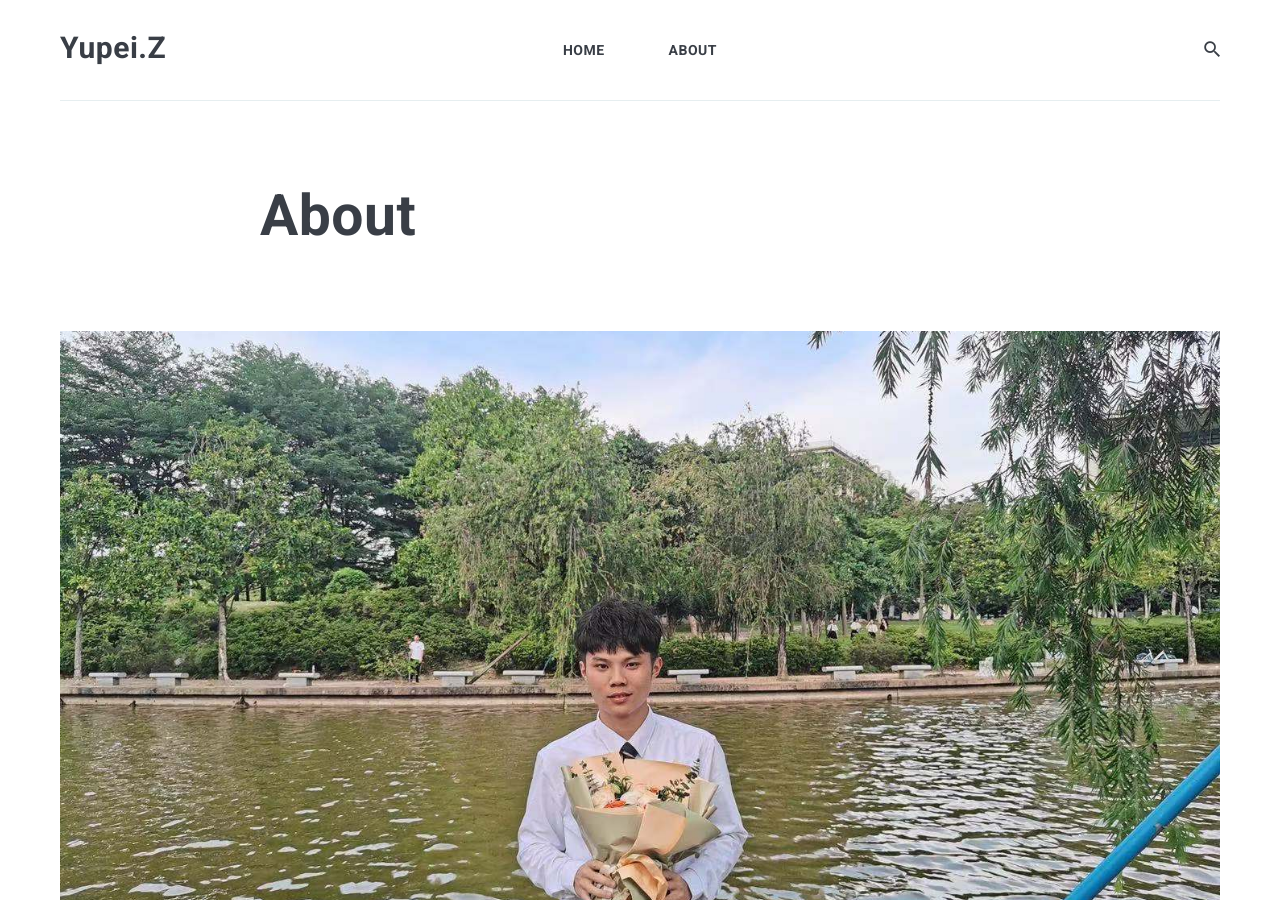
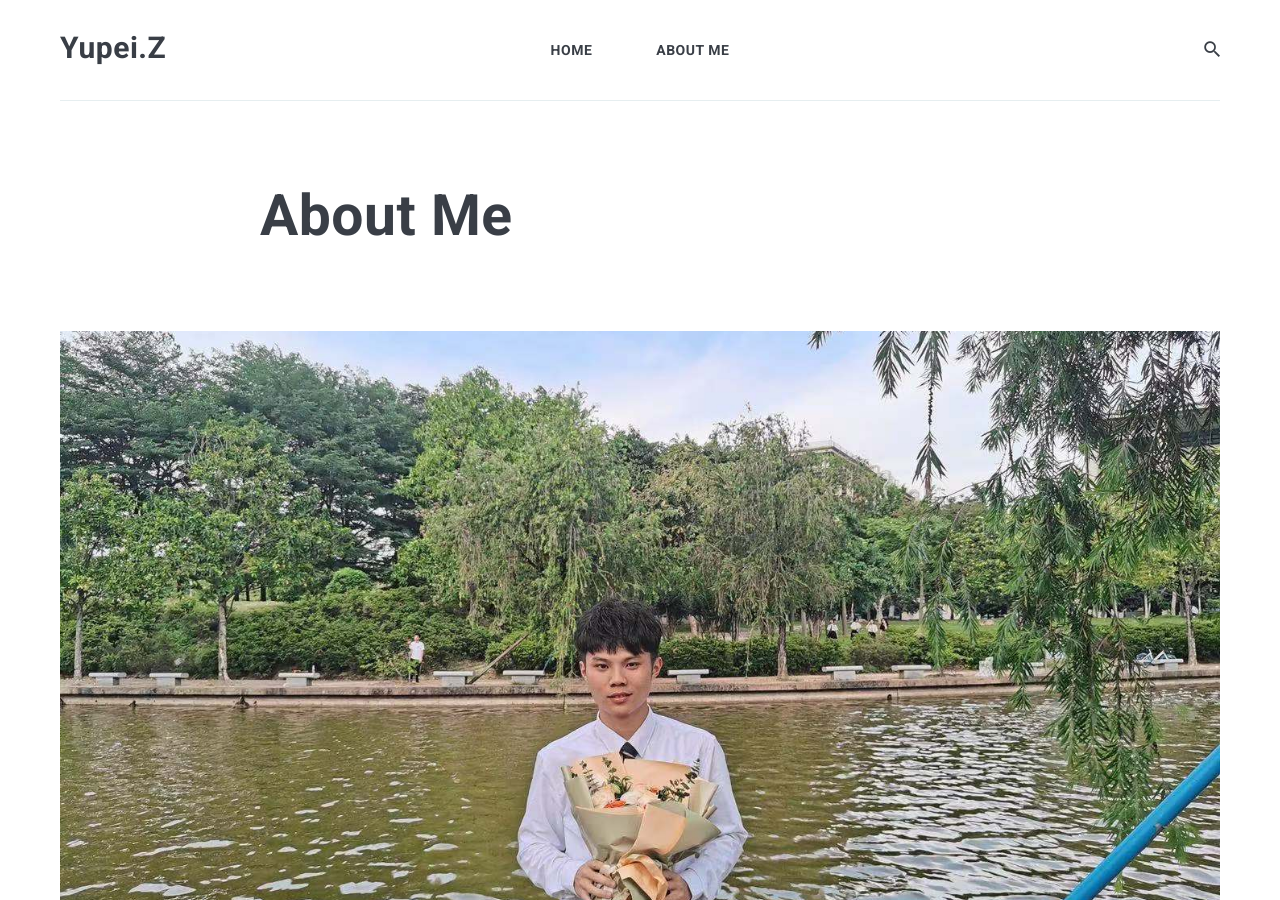
Before and after one commit to ZhongYupei/ZhongYupei.github.io, a Jekyll site: the page built from _pages/about.md, in a window 1280 px wide and 900 px high. Built offline with Jekyll 4.4.1, drawn with Linux system fonts in a browser that asks for light colours; nearby versions of some CDN libraries.

Commit message:
no message

```diff
--- a/_pages/about.md
+++ b/_pages/about.md
@@ -1,10 +1,10 @@
 ---
 layout: page
-title: About
+title: About Me
 permalink: /about/
 image: 01.jpg
 ---
 
 
-<center><iframe src="/images/Jpresume.pdf" width="100%" height="100%"></center>
+<center><iframe src="/images/Jpresume.pdf" width=1000px height=2000px></center>
 <!-- <iframe src="/index.pdf" width="100%" height="100%"> -->
```
